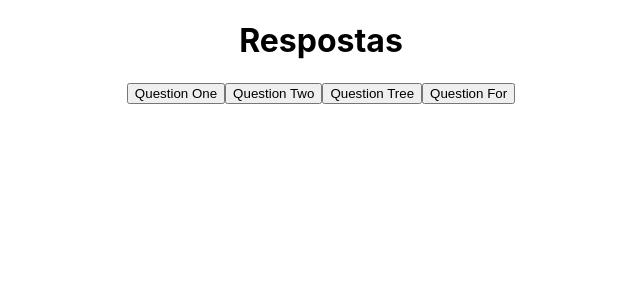
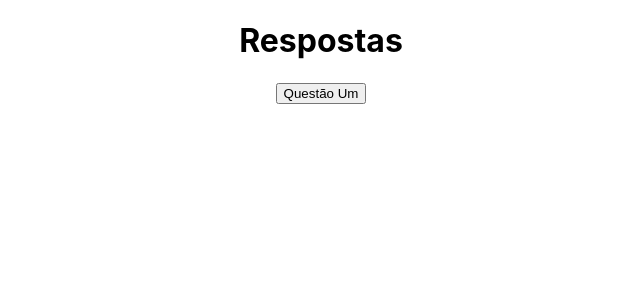
Before and after one commit to EduardoLovo/MindMiners, a React (Create React App) app: page / in a window 1280 px wide. Shown: the top 300 px of the page, without its empty margins (319-959 px from the left). Built offline with nearby package versions, Linux system fonts and the light colour scheme.

Commit message:
feat✨(completed question one)

```diff
--- a/src/App.js
+++ b/src/App.js
@@ -2,12 +2,14 @@ import { Route, Routes } from 'react-router-dom';
 
 import './App.css';
 import { Home } from './pages/Home/Home';
+import { QuestionOne } from './pages/QuestionOne/QuestionOne';
 
 function App() {
   return (
     <div className="App">
       <Routes>
         <Route path='/' element={<Home />} />
+        <Route path='/questionOne' element={<QuestionOne />} />
       </Routes>
     </div>
   );
--- a/src/pages/Home/Home.js
+++ b/src/pages/Home/Home.js
@@ -1,24 +1,12 @@
-import React from 'react'
-import { Link } from 'react-router-dom'
+import React from 'react';
+import { Link } from 'react-router-dom';
 
 export const Home = () => {
     return (
         <div>
             <h1>Respostas</h1>
             <div>
-                <Link>
-                    <button>Question One</button>
-                </Link>
-                <Link>
-                    <button>Question Two</button>
-                </Link>
-                <Link>
-                    <button>Question Tree</button>
-                </Link>
-                <Link>
-                    <button>Question For</button>
-                </Link>
-
+                <Link to='/questionOne'><button>Questão Um</button></Link>
             </div>
         </div>
     )
--- /dev/null
+++ b/src/pages/QuestionOne/ComponentOne.js
@@ -0,0 +1,10 @@
+import React from 'react'
+
+export const ComponentOne = (props) => {
+
+    return (
+        <div style={{ backgroundColor: props.color }} >
+            This is a sreen<br />{props.text}
+        </div>
+    )
+}
--- /dev/null
+++ b/src/pages/QuestionOne/QuestionOne.js
@@ -0,0 +1,10 @@
+import React from 'react'
+import { ComponentOne } from './ComponentOne'
+
+export const QuestionOne = () => {
+    return (
+        <div>
+            <ComponentOne color="green" text="Custom text here" />
+        </div>
+    )
+}
```
